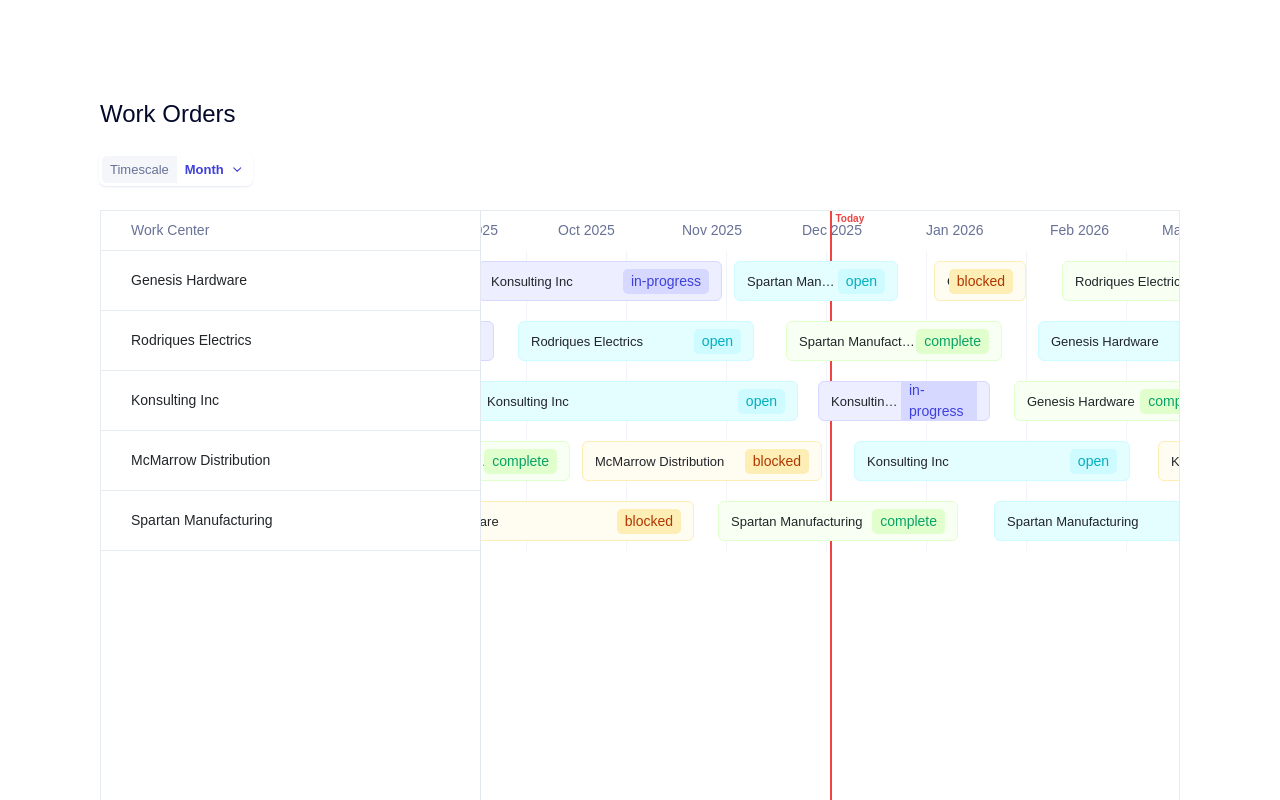
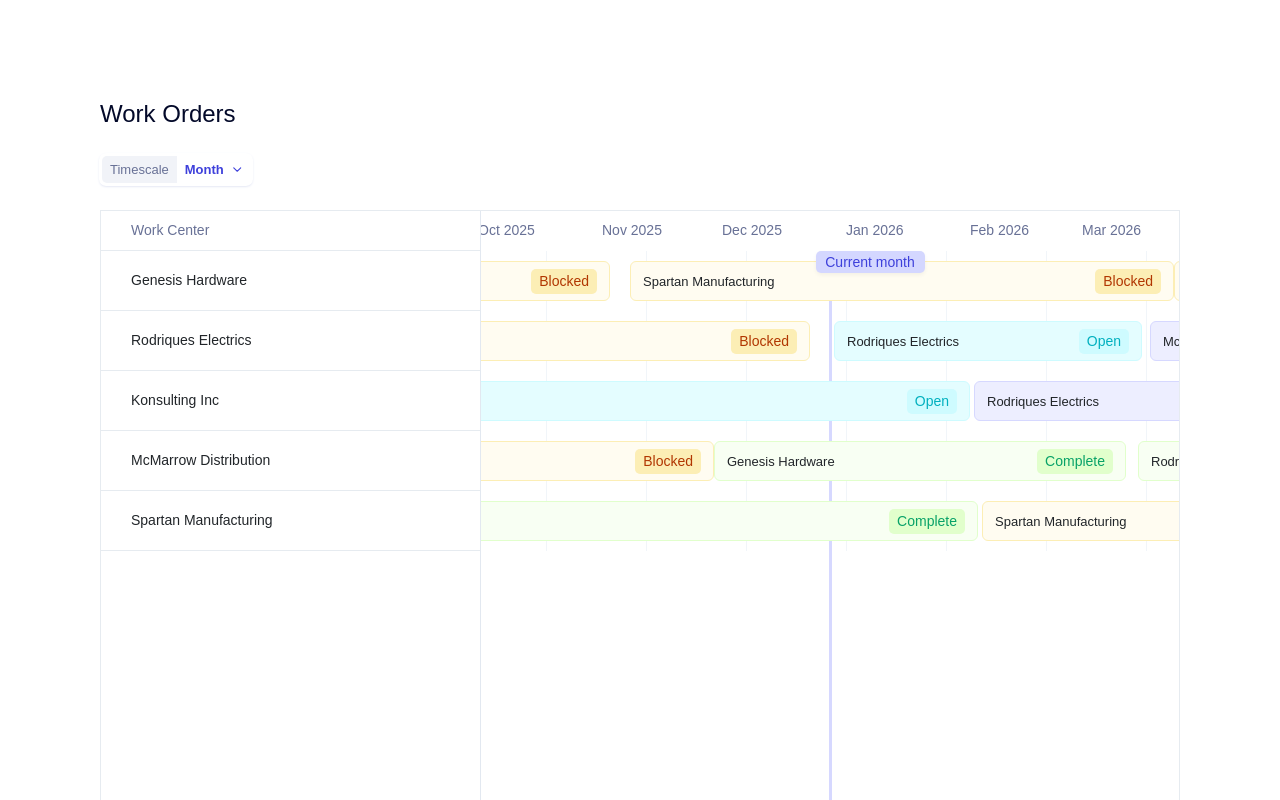
Before and after one commit to yfzwinnie/Naologic-FE-Take-Home-Challenge, an Angular app: page / in a window 1280 px wide. Shown: the top 800 px of the page. Built offline with nearby package versions, Linux system fonts and the light colour scheme; a web font is replaced by a local one.

Commit message:
Update mock data and current month marker

```diff
--- a/src/app/components/timeline/timeline.html
+++ b/src/app/components/timeline/timeline.html
@@ -23,8 +23,9 @@
       [style.width.px]="totalGridWidth()"
       [style.--px-per-day.px]="pixelsPerDay()"
     >
-      <div class="today-line" [style.left.px]="todayOffset()">
-        <span class="today-label">Today</span>
+      <div class="month-marker-container" [style.left.px]="monthMarkerLeft()">
+        <div class="marker-badge">Current month</div>
+        <div class="marker-line"></div>
       </div>
 
       @for (wc of workCenters(); track wc.docId) {
--- a/src/app/components/timeline/timeline.scss
+++ b/src/app/components/timeline/timeline.scss
@@ -44,53 +44,45 @@
     }
   }
 
-  .work-order-bar {
+  .month-marker-container {
     position: absolute;
-    top: 10px;
-    height: 40px;
-    border-radius: 6px;
-    padding: 0 8px;
+    top: 30px;
+    bottom: 0;
+    width: 0;
     display: flex;
-    align-items: center;
-    font-size: 12px;
-    font-weight: 500;
-    box-shadow: 0 2px 4px rgba(0, 0, 0, 0.05);
+    flex-direction: column;
+    align-items: center; // Centers the badge and line on the 'left' position
+    pointer-events: none;
 
-    &[data-status='open'] {
-      background: #f1f5f9;
-      color: #64748b;
+    .marker-badge {
+      /* Layout */
+      padding: 1px 8px;
+      border-radius: 5px; // Creates the rounded "pill" look
+      width: 109px;
+      height: 22px;
+      white-space: nowrap;
+      margin-left: 80px;
+      z-index: 50;
+
+      /* Typography */
+      font-size: 14px;
+      text-align: center;
+      font-weight: 500;
+      color: var(--blue); // Darker blue text
+
+      /* Colors from your image */
+      background-color: var(--light-lavender); // Light lavender/blue background
+      // border: 1px solid var(--light-blue); // Subtle border
+
+      /* Positioning */
+      transform: translateY(10px); // Adjust to sit just below your month header
+      box-shadow: 0 2px 4px rgba(0, 0, 0, 0.05);
     }
-    &[data-status='in-progress'] {
-      background: #eff6ff;
-      color: #3b82f6;
-      border: 1px solid #bfdbfe;
-    }
-    &[data-status='complete'] {
-      background: #f0fdf4;
-      color: #22c55e;
-      border: 1px solid #bbf7d0;
-    }
-    &[data-status='blocked'] {
-      background: #fef2f2;
-      color: #ef4444;
-      border: 1px solid #fecaca;
-    }
-  }
 
-  .today-line {
-    position: absolute;
-    top: 0;
-    bottom: 0;
-    width: 2px;
-    background: #ef4444;
-    z-index: 5;
-    .today-label {
-      position: absolute;
-      top: 0;
-      left: 5px;
-      color: #ef4444;
-      font-size: 10px;
-      font-weight: bold;
+    .marker-line {
+      flex-grow: 1;
+      width: 3px;
+      background-color: var(--light-blue);
     }
   }
 }
--- a/src/app/components/timeline/timeline.ts
+++ b/src/app/components/timeline/timeline.ts
@@ -79,37 +79,65 @@ export class TimelineComponent {
     // Angular 21 hook: Runs after the DOM is rendered to handle initial scroll
     afterNextRender(() => {
       const scale = this.currentTimescale();
-      this.scrollToToday(scale);
+      this.scrollToCurrentMonth();
     });
 
     effect(() => {
-      const scale = this.currentTimescale();
-      this.scrollToToday(scale);
+      // We "track" these signals by reading them
+      this.pixelsPerDay();
+      const targetPos = this.monthMarkerLeft();
+
+      // Use a small timeout to ensure the grid has recalculated its total
+      // width in the DOM before we try to scroll to a specific pixel
+      setTimeout(() => {
+        this.scrollToPosition(targetPos);
+      }, 50);
     });
   }
 
-  // scrollToToday() {
-  //   const container = this.scrollContainer().nativeElement;
-  //   const centerShift = container.clientWidth / 2;
-  //   container.scrollLeft = this.todayOffset() - centerShift;
-  // }
+  private scrollToPosition(leftPos: number) {
+    const container = this.scrollContainer()?.nativeElement;
+    if (!container) return;
 
-  scrollToToday(scale: string) {
-    const scrollContainer = this.scrollContainer()?.nativeElement;
-    if (!scrollContainer) return;
+    // Centers the marker in the middle of the viewport
+    const centerOffset = container.clientWidth / 2;
 
+    container.scrollTo({
+      left: leftPos - centerOffset,
+      behavior: 'smooth',
+    });
+  }
+
+  // 1. Calculate the start of the month
+  currentMonthStart = computed(() => {
     const now = new Date();
-    // Calculate the 'left' position of 'Now' using the same math as your bars
-    const msFromAnchor = now.getTime() - this.TIMELINE_START;
-    const daysFromAnchor = msFromAnchor / (1000 * 60 * 60 * 24);
-    const targetLeft = daysFromAnchor * this.pixelsPerDay();
+    return new Date(now.getFullYear(), now.getMonth(), 1, 0, 0, 0);
+  });
 
-    // Center the current time in the middle of the screen
-    const scrollOffset = targetLeft - scrollContainer.clientWidth / 2;
+  // 2. Calculate the pixel position relative to your TIMELINE_START
+  monthMarkerLeft = computed(() => {
+    const start = this.currentMonthStart();
+    const timelineStart = new Date('2024-12-01T00:00:00'); // Your anchor date
 
-    scrollContainer.scrollTo({
-      left: scrollOffset,
-      behavior: 'smooth', // Provides that polished ERP feel
+    const diffMs = start.getTime() - timelineStart.getTime();
+    const diffDays = diffMs / (1000 * 60 * 60 * 24);
+
+    return diffDays * this.pixelsPerDay();
+  });
+
+  scrollToCurrentMonth() {
+    const container = this.scrollContainer()?.nativeElement;
+    if (!container) return;
+
+    // Use the signal you already created for the marker's position
+    const targetLeft = this.monthMarkerLeft();
+
+    // Center the line by subtracting half of the container width
+    const scrollPosition = targetLeft - container.clientWidth / 2;
+
+    container.scrollTo({
+      left: scrollPosition,
+      behavior: 'smooth', // Makes the transition feel high-end
     });
   }
 
--- a/src/app/components/work-center-sidebar/work-order-bar.html
+++ b/src/app/components/work-center-sidebar/work-order-bar.html
@@ -2,7 +2,9 @@
   <div class="bar-inner">
     <span class="order-label">{{ order().data.name }}</span>
     <span class="status-badge" [class]="statusClass()">
-      {{ order().data.status }}
+      {{
+        order().data.status === 'in-progress' ? 'In progress' : (order().data.status | titlecase)
+      }}
     </span>
   </div>
 </div>
--- a/src/app/components/work-order-form/work-order-form.html
+++ b/src/app/components/work-order-form/work-order-form.html
@@ -38,13 +38,11 @@
           name="woStatus"
         >
           <ng-template ng-label-tmp let-item="item">
-            <span class="status-dot" [style.background-color]="item.color"></span>
-            {{ item.label }}
+            <span class="status-dot" [class]="'status-' + item.value">{{ item.label }}</span>
           </ng-template>
 
           <ng-template ng-option-tmp let-item="item">
-            <span class="status-dot" [style.background-color]="item.color"></span>
-            {{ item.label }}
+            <span class="status-dot" [class]="'status-' + item.value">{{ item.label }}</span>
           </ng-template>
         </ng-select>
       </div>
--- a/src/app/components/work-order-form/work-order-form.scss
+++ b/src/app/components/work-order-form/work-order-form.scss
@@ -118,10 +118,33 @@
 
 .status-dot {
   display: inline-block;
-  width: 8px;
-  height: 8px;
-  border-radius: 50%;
-  margin-right: 8px;
+  border-radius: 5px;
+  padding: 3px 8px;
+
+  /* Status-based Color Logic */
+  &.status-open {
+    background-color: var(--lighter-teal); /* Light Green */
+    border-color: var(--light-teal);
+    color: var(--teal);
+  }
+
+  &.status-in-progress {
+    background-color: var(--lighter-blue); /* Light Blue */
+    border-color: var(--light-blue);
+    color: var(--blue);
+  }
+
+  &.status-blocked {
+    background-color: var(--light-yellow); /* Light Red */
+    border-color: var(--yellow);
+    color: var(--red);
+  }
+
+  &.status-complete {
+    background-color: var(--lighter-green); /* Light Gray */
+    border-color: var(--light-green);
+    color: var(--green);
+  }
 }
 
 /* Adjust ng-select to match your form fields */
--- a/src/app/components/work-order-form/work-order-form.ts
+++ b/src/app/components/work-order-form/work-order-form.ts
@@ -36,10 +36,10 @@ export class WorkOrderFormComponent {
 
   // Define status options for ng-select
   statusOptions = [
-    { value: 'open', label: 'Open', color: '#059669' },
-    { value: 'in-progress', label: 'In Progress', color: '#2563eb' },
-    { value: 'blocked', label: 'Blocked', color: '#e11d48' },
-    { value: 'complete', label: 'Complete', color: '#64748b' },
+    { value: 'open', label: 'Open' },
+    { value: 'in-progress', label: 'In Progress' },
+    { value: 'blocked', label: 'Blocked' },
+    { value: 'complete', label: 'Complete' },
   ];
 
   // Local state for the form fields
--- a/src/app/utility/work-order-generator.ts
+++ b/src/app/utility/work-order-generator.ts
@@ -33,7 +33,7 @@ export function generateInitialWorkOrders(count: number): WorkOrderDocument[] {
     startDate.setDate(startDate.getDate() + gap);
 
     // 2. INCREASED DURATION: Spans multiple months (20 to 90 days)
-    const duration = Math.floor(Math.random() * 70) + 20;
+    const duration = Math.floor(Math.random() * 100) + 70;
     const endDate = new Date(startDate);
     endDate.setDate(startDate.getDate() + duration);
 
--- a/src/styles.scss
+++ b/src/styles.scss
@@ -6,23 +6,24 @@
 @import url('https://naologic-com-assets.naologic.com/fonts/circular-std/circular-std.css');
 
 :root {
-  --black: rgba(3, 9, 41, 1);
-  --gray: rgba(241, 243, 248, 0.75);
-  --gray-blue: rgba(104, 113, 150, 1);
-  --light-gray: rgba(230, 235, 240, 1);
-  --lighter-gray: rgba(250, 251, 253, 1);
-  --green: rgba(8, 162, 104, 1);
-  --light-green: rgba(225, 255, 204, 1);
-  --lighter-green: rgba(248, 255, 243, 1);
-  --blue: rgba(62, 64, 219, 1);
-  --light-blue: rgba(214, 216, 255, 1);
-  --lighter-blue: rgba(237, 238, 255, 1);
-  --red: rgba(177, 54, 0, 1);
-  --yellow: rgba(252, 238, 181, 1);
-  --light-yellow: rgba(255, 252, 241, 1);
-  --teal: rgba(0, 176, 191, 1);
-  --light-teal: rgba(206, 251, 255, 1);
-  --lighter-teal: rgba(228, 253, 255, 1);
+  --black: #030929;
+  --gray: #f1f3f8;
+  --gray-blue: #687196;
+  --light-gray: #e6ebf0;
+  --lighter-gray: #fafbfd;
+  --green: #08a268;
+  --light-green: #e1ffcc;
+  --lighter-green: #f8fff3;
+  --blue: #3e40db;
+  --light-blue: #d6d8ff;
+  --lighter-blue: #edeeff;
+  --red: #b13600;
+  --yellow: #fceeb5;
+  --light-yellow: #fffcf1;
+  --teal: #00b0bf;
+  --light-teal: #cefbff;
+  --lighter-teal: #e4fdff;
+  --light-lavender: #d4d7ff;
 }
 
 * {
```
